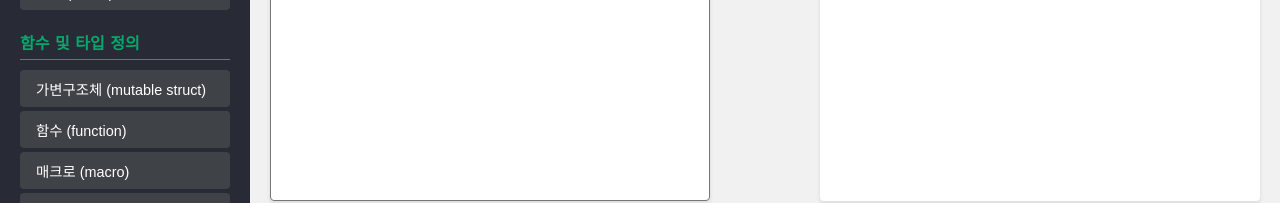
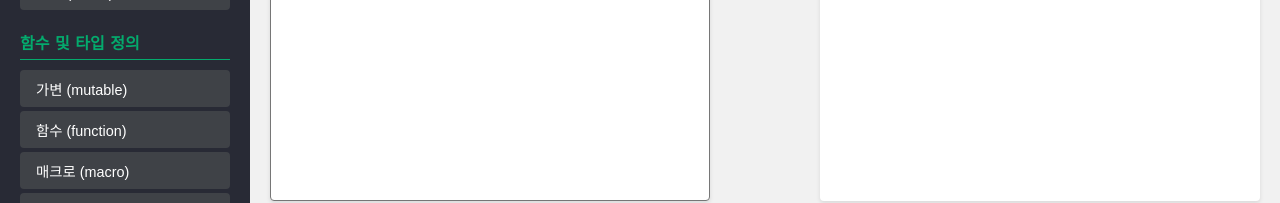
Before and after one commit to JaewooJoung/hanjul, a plain HTML site: page t2.htm in a window 1280 px wide. Shown: the part 579-782 px from the top of the page. Drawn offline with Linux system fonts and the light colour scheme.

Commit message:
Update t2.htm

```diff
--- a/t2.htm
+++ b/t2.htm
@@ -182,7 +182,7 @@
 
             <div class="category">
                 <div class="category-title">함수 및 타입 정의</div>
-                <button onclick="insertKeyword('가변구조체')">가변구조체 (mutable struct)</button>
+                <button onclick="insertKeyword('가변')">가변 (mutable)</button>
                 <button onclick="insertKeyword('함수')">함수 (function)</button>
                 <button onclick="insertKeyword('매크로')">매크로 (macro)</button>
                 <button onclick="insertKeyword('구조체')">구조체 (struct)</button>
```
